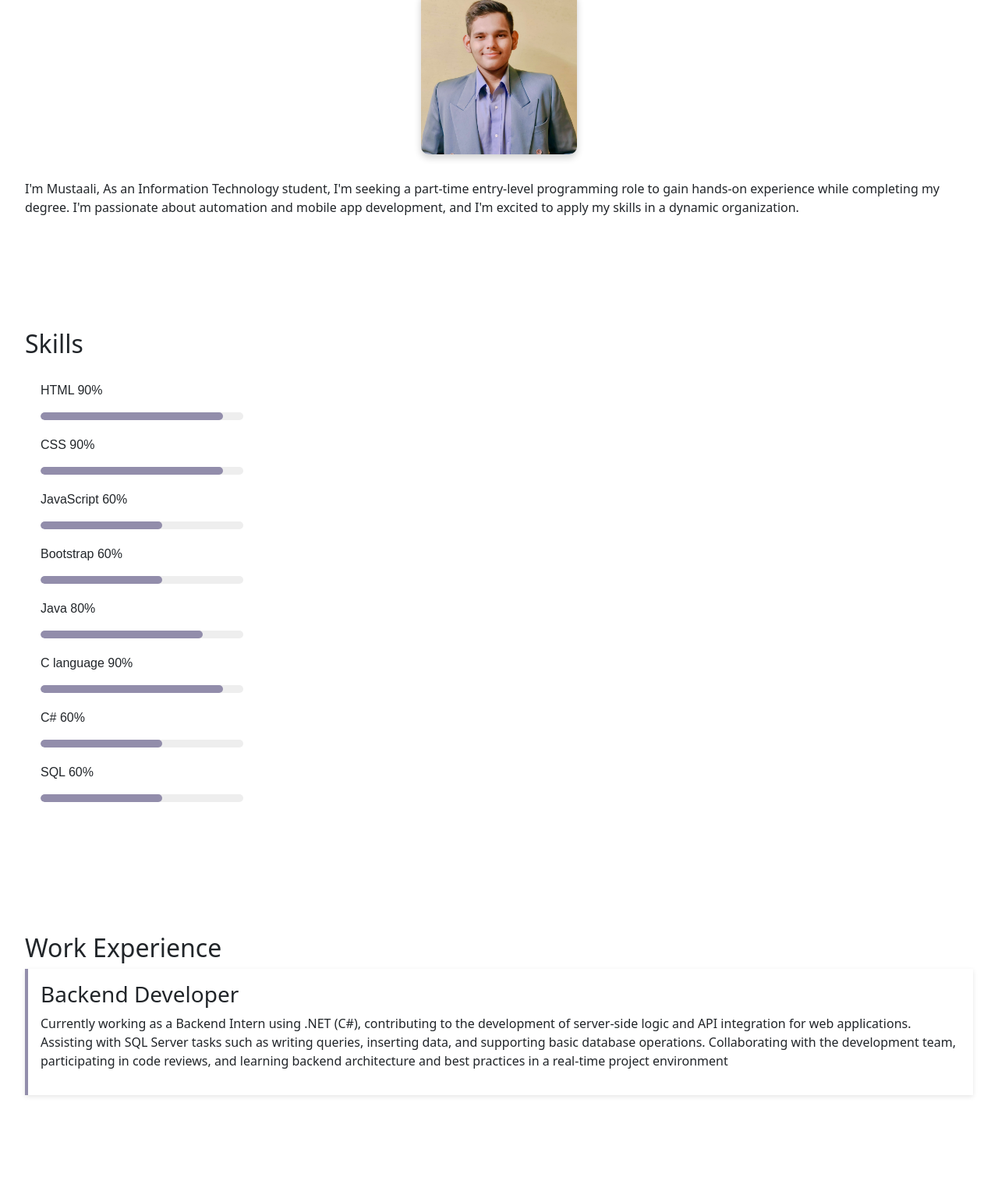
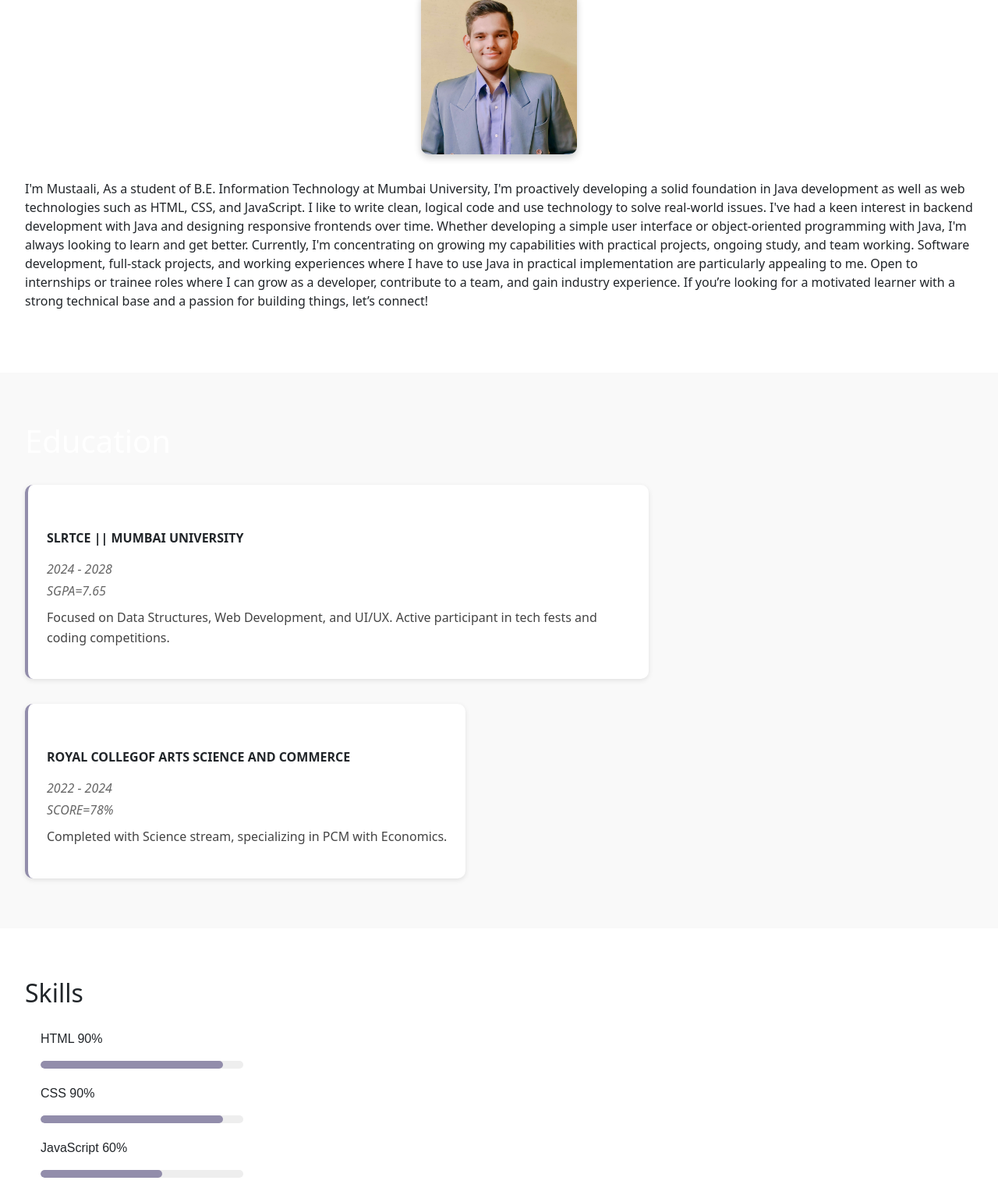
Before and after one commit to mustaalikanchwala/Mustaaliportfolio, a plain HTML site: page index.html in a window 1280 px wide. Shown: the part 506-2034 px from the top of the page at 78% size. Drawn offline with nearby package versions, Linux system fonts and the light colour scheme.

Commit message:
Fix education scroll and make user frienfly side bar

```diff
--- a/index.html
+++ b/index.html
@@ -29,6 +29,7 @@
           </li>
           <li><a href="#home">Home</a></li>
           <li><a href="#about">About</a></li>
+          <li><a href="#education">Education</a></li>
           <li><a href="#skills">Skills</a></li>
           <li><a href="#experience">Experience</a></li>
           <li><a href="#contact">Contact</a></li>
@@ -37,6 +38,7 @@
         <ul class="nav-links" id="navLinks">
           <li class="hidelinks"><a href="#home">Home</a></li>
           <li class="hidelinks"><a href="#about">About</a></li>
+          <li class="hidelinks"><a href="#education">Education</a></li>
           <li class="hidelinks"><a href="#skills">Skills</a></li>
           <li class="hidelinks"><a href="#experience">Experience</a></li>
           <li class="hidelinks"><a href="#contact">Contact</a></li>
@@ -67,12 +69,39 @@
       <div class="about-container">
         <img src="mustaali.jpg" alt="Mustaali Kanchwala" />
         <p>
-          I'm Mustaali, As an Information Technology student, I'm seeking a
-          part-time entry-level programming role to gain hands-on experience
-          while completing my degree. I'm passionate about automation and mobile
-          app development, and I'm excited to apply my skills in a dynamic
-          organization.
+          I'm Mustaali, As a student of B.E. Information Technology at Mumbai University, I'm proactively developing a solid foundation in Java development as well as web technologies such as HTML, CSS, and JavaScript. I like to write clean, logical code and use technology to solve real-world issues.
+
+I've had a keen interest in backend development with Java and designing responsive frontends over time. Whether developing a simple user interface or object-oriented programming with Java, I'm always looking to learn and get better.
+
+Currently, I'm concentrating on growing my capabilities with practical projects, ongoing study, and team working. Software development, full-stack projects, and working experiences where I have to use Java in practical implementation are particularly appealing to me.
+
+Open to internships or trainee roles where I can grow as a developer, contribute to a team, and gain industry experience. If you’re looking for a motivated learner with a strong technical base and a passion for building things, let’s connect!
         </p>
+      </div>
+    </section>
+    <section id="education">
+      <h2>Education</h2>
+      <div class="education-container">
+        <div class="education-item">
+          <h3>Bachelor of Engineering in IT</h3>
+          <p class="school">SLRTCE || MUMBAI UNIVERSITY</p>
+          <p class="duration">2024 - 2028</p>
+          <p class="sgpa">SGPA=7.65</p>
+          <p class="description">
+            Focused on Data Structures, Web Development, and UI/UX. Active
+            participant in tech fests and coding competitions.
+          </p>
+        </div>
+
+        <div class="education-item">
+          <h3>HSC</h3>
+          <p class="school">ROYAL COLLEGOF ARTS SCIENCE AND COMMERCE</p>
+          <p class="duration">2022 - 2024</p>
+          <p class="score">SCORE=78%</p>
+          <p class="description">
+            Completed with Science stream, specializing in PCM with Economics.
+          </p>
+        </div>
       </div>
     </section>
 
--- a/script.js
+++ b/script.js
@@ -49,6 +49,27 @@ document.addEventListener("DOMContentLoaded", () => {
   window.closeSidebar = function () {
     document.querySelector(".sidebar").style.display = "none";
   };
+  // Close sidebar when clicking outside of it
+document.addEventListener("click", (event) => {
+  const sidebar = document.querySelector(".sidebar");
+  const sidebarToggle = document.querySelector(".menu-button"); // Change selector if needed
+
+  if (
+    sidebar.style.display === "flex" &&
+    !sidebar.contains(event.target) &&
+    !sidebarToggle.contains(event.target)
+  ) {
+    closeSidebar();
+  }
+});
+
+// Close sidebar when clicking any anchor inside it
+document.querySelectorAll(".sidebar a").forEach(link => {
+  link.addEventListener("click", () => {
+    closeSidebar();
+  });
+});
+
 
   // === CONTACT FORM ===
   document.getElementById("contactForm").addEventListener("submit", (e) => {
--- a/style.css
+++ b/style.css
@@ -47,29 +47,7 @@ nav a:hover,
 nav button:hover {
   color: #ffd700;
 }
-
-section {
-  padding: 4rem 2rem;
-}
-
-#home {
-  text-align: center;
-  background: #f2f2f2;
-  padding: 6rem 2rem;
-}
-body.dark-mode #home {
-  background: #1e1e1e;
-}
-*/
-/* Base styles
-
-
-/* Dark mode toggle */
-body.dark-mode {
-  background-color: #121212;
-  color: white;
-}
-
+/* Sidebar and menu button */
 .sidebar {
   position: fixed;
   top: 0;
@@ -95,6 +73,21 @@ body.dark-mode {
 .menu-button {
   display: none;
 }
+/* Section starts */
+
+section {
+  padding: 4rem 2rem;
+}
+
+/* Container for the home */
+#home {
+  text-align: center;
+  background: white;
+  padding: 6rem 2rem;
+}
+body.dark-mode #home {
+  background: #121212;
+}
 
 #home h1 {
   font-size: 2.5rem;
@@ -103,7 +96,7 @@ body.dark-mode {
 .home-links a {
   margin: 0 10px;
   padding: 0.7rem 1.2rem;
-  background-color: #1f1c2c;
+  background-color: #1e1e1e;
   color: white;
   text-decoration: none;
   border-radius: 5px;
@@ -113,7 +106,7 @@ body.dark-mode {
   background-color: #ffd700;
   color: #000;
 }
-
+/* Container for the about */
 #about .about-container {
   display: flex;
   align-items: center;
@@ -125,6 +118,93 @@ body.dark-mode {
   width: 200px;
   border-radius: 10px;
   box-shadow: 0 4px 10px rgba(0, 0, 0, 0.2);
+}
+/* Container for the education */
+#education {
+  padding: 4rem 2rem;
+  background-color: #f9f9f9;
+  text-align: left; /* Changed from center to left */
+}
+
+#education h2 {
+  font-size: 2.5rem;
+  margin-bottom: 2rem;
+  color: white;
+}
+
+.education-container {
+  display: flex;
+  flex-direction: column;
+  gap: 2rem;
+  max-width: 800px;
+  margin-left: 0; /* Changed from auto to 0 */
+  margin-right: auto; /* Keep right margin for spacing */
+  align-items: flex-start; /* Align children to the start */
+}
+
+.education-item {
+  background-color: white;
+  padding: 1.5rem;
+  border-left: 4px solid #928dab;
+  border-radius: 10px;
+  box-shadow: 0 2px 6px rgba(0, 0, 0, 0.1);
+  text-align: left;
+}
+
+.education-item h3 {
+  margin: 0;
+  color: white;
+  font-size: 1.4rem;
+}
+
+.education-item .school {
+  font-weight: bold;
+  margin-top: 5px;
+}
+
+.education-item .duration,
+.education-item .score,
+.education-item .sgpa {
+  font-style: italic;
+  color: #666;
+  margin: 4px 0;
+}
+
+.education-item .description {
+  margin-top: 10px;
+  color: #444;
+  line-height: 1.6;
+}
+
+/* Dark mode support */
+body.dark-mode #education {
+  background-color: #121212;
+  color: white;
+}
+
+body.dark-mode .education-item {
+  background-color: #2c2c2c;
+  color: white;
+  box-shadow: 0 2px 6px rgba(255, 255, 255, 0.05);
+}
+
+body.dark-mode .education-item .duration,
+body.dark-mode .education-item .score,
+body.dark-mode .education-item .sgpa {
+  color: #aaa;
+}
+
+body.dark-mode .education-item .description {
+  color: #ccc;
+}
+
+/* Smooth scroll and section spacing fix for sticky nav */
+html {
+  scroll-behavior: smooth;
+}
+
+section[id] {
+  scroll-margin-top: 100px; /* Prevents content from being hidden under sticky navbar */
 }
 
 /* Container for the skill bars */
@@ -162,7 +242,7 @@ body.dark-mode {
   box-shadow: 0 2px 6px rgba(0, 0, 0, 0.1);
 }
 body.dark-mode .experience-item {
-  background-color: #1f1f1f;
+  background-color: #121212;
 }
 
 form {
@@ -181,7 +261,7 @@ form textarea {
 }
 body.dark-mode form input,
 body.dark-mode form textarea {
-  background-color: #2c2c2c;
+  background-color: #121212;
   color: white;
   border: 1px solid #555;
 }
@@ -211,7 +291,21 @@ form button:hover {
     flex-direction: column;
     text-align: center;
   }
+  .education-container {
+    padding: 0 10px;
+  }
 
+  .education-item {
+    padding: 1rem;
+  }
+
+  #education h2 {
+    font-size: 2rem;
+  }
+
+  .education-item h3 {
+    font-size: 1.2rem;
+  }
   .skills-container {
     width: 100%;
     padding: 1rem;
```
